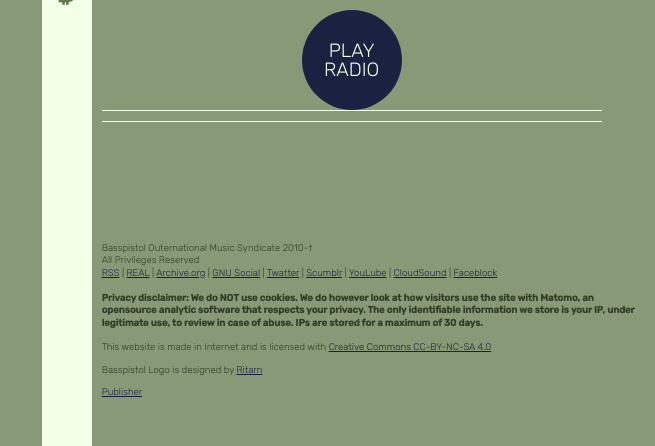
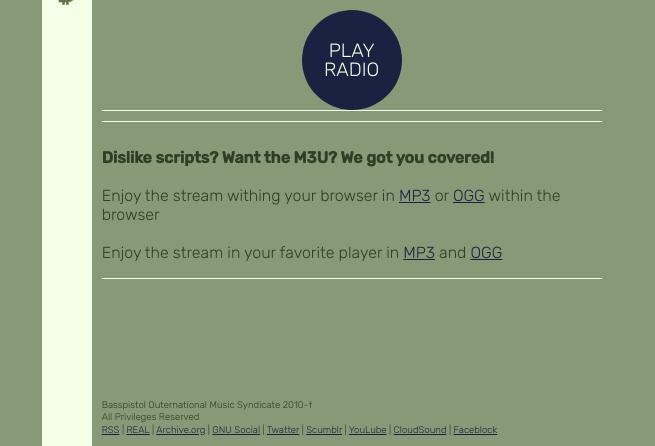
Before and after one commit to Basspistol/basspistol.com, a Jekyll site: the page built from radio.html, in a window 1280 px wide, cut to the strip 454-900 px from the top of the page. Shown: the whole strip, without its empty margins (625-1280 px from the left). Built offline with Jekyll 4.4.1, drawn with Linux system fonts in a browser that asks for light colours; some web fonts are replaced; comment, search, counter and statistics services are not loaded; some of the changed lines change nothing that is shown.

Commit message:
fixing proper links for noscript heads

```diff
--- a/_includes/footer.html
+++ b/_includes/footer.html
@@ -1,6 +1,17 @@
   <div id="footer" class="editable">
-    <p>Basspistol Outernational Music Syndicate 2010-&dagger;<br />All Privileges Reserved<br /><a target="_blank" href="/rss.xml">RSS</a> | <a href="mailto:info@basspistol.com">REAL</a> | <a href="https://archive.org/details/basspistol">Archive.org</a> | <a href="https://mastodon.art/@basspistol">GNU Social</a> | <a target="_blank" rel="noopener noreferrer nofollow" href="https://twitter.com/bpist">Twatter</a> | <a target="_blank" rel="noopener noreferrer nofollow" href="https://basspistol.tumblr.com">Scumblr</a> | <a target="_blank" rel="noopener noreferrer nofollow" href="https://youtube.com/thebasspistol">YouLube</a> | <a target="_blank" rel="noopener noreferrer nofollow" href="https://soundcloud.com/basspistol">CloudSound</a> | <a target="_blank" rel="noopener noreferrer nofollow" href="https://www.facebook.com/basspistolQC">Faceblock</a><br /><br /><strong>Privacy disclaimer: We do NOT use cookies. We do however look at how visitors use the site with Matomo, an opensource analytic software that respects your privacy. The only identifiable information we store is your IP, under legitimate use, to review in case of abuse. IPs are stored for a maximum of 30 days.</strong><br /><br />This website is made in Internet and is licensed with <a target="_blank" rel="noopener noreferrer nofollow" href="https://creativecommons.org/licenses/by-nc-sa/4.0/">Creative Commons CC-BY-NC-SA 4.0</a></p>
-    <p>Basspistol Logo is designed by <a href="https://ritarn.com/?TheOuternationalSyndicateWasHere" target="_blank" rel="noopener noreferrer nofollow">Ritarn</a></p>
+    <p>Basspistol Outernational Music Syndicate 2010-&dagger;
+      <br />All Privileges Reserved
+      <br /><a target="_blank" href="/rss.xml">RSS</a>
+      | <a href="mailto:info@basspistol.com">REAL</a>
+      | <a target="_blank" rel="noopener noreferrer nofollow" href="https://archive.org/details/basspistol">Archive.org</a>
+      | <a target="_blank" rel="noopener noreferrer nofollow" href="https://mastodon.art/@basspistol">GNU Social</a>
+      | <a target="_blank" rel="noopener noreferrer nofollow" href="https://twitter.com/bpist">Twatter</a>
+      | <a target="_blank" rel="noopener noreferrer nofollow" href="https://basspistol.tumblr.com">Scumblr</a>
+      | <a target="_blank" rel="noopener noreferrer nofollow" href="https://youtube.com/thebasspistol">YouLube</a>
+      | <a target="_blank" rel="noopener noreferrer nofollow" href="https://soundcloud.com/basspistol">CloudSound</a>
+      | <a target="_blank" rel="noopener noreferrer nofollow" href="https://www.facebook.com/basspistolQC">Faceblock</a>
+      <br /><br /><strong>Privacy disclaimer: We do NOT use cookies. We do however look at how visitors use the site with Matomo, an opensource analytic software that respects your privacy. The only identifiable information we store is your IP, under legitimate use, to review in case of abuse. IPs are stored for a maximum of 30 days.</strong><br /><br />This website is made in Internet and is licensed with <a target="_blank" rel="noopener noreferrer nofollow" href="https://creativecommons.org/licenses/by-nc-sa/4.0/">Creative Commons CC-BY-NC-SA 4.0</a></p>
+    <p>Basspistol Logo is designed by <a href="https://ritarn.com/?TheOuternationalSyndicateWasHere" target="_blank" rel="noopener noreferrer">Ritarn</a></p>
     <p><a target="_blank" href="https://set.hallstrom.ch">Publisher</a></p>
   </div>
   <script type="text/javascript">
--- a/radio.html
+++ b/radio.html
@@ -45,10 +45,10 @@ poster_image: /assets/vid/radio.jpg
             output = "<p>" + "Now Playing: " + "</p>";
             output += "<p><strong>" + json.icestats.source[1].title + "</strong> <br />by<br /><strong>" + json.icestats.source[1].artist + "</strong></p>";
             output += "<p>";
-            output += json.icestats.source[0].listeners + " peers are listening in <a href='https://radio.basspistol.com/radio.mp3.m3u'>MP3</a>";
+            output += json.icestats.source[0].listeners + " peers are listening in MP3";
             output += "</p>";
             output += "<p>";
-            output += json.icestats.source[1].listeners + " peers are listening in <a href='https://radio.basspistol.com/radio.ogg.m3u'>OGG</a>";
+            output += json.icestats.source[1].listeners + " peers are listening in OGG";
             output += "</p>";
             document.getElementById("radioPlaceholder").innerHTML=output;
           });
@@ -74,13 +74,22 @@ poster_image: /assets/vid/radio.jpg
       <div class="articles">
         <div id="radioPlaceholder"></div>
       </div>
+      <div class="articles"><p><b>Dislike scripts? Want the M3U? We got you covered!</b>
+        <br /><br />Enjoy the stream withing your browser in
+        <a target="_blank" rel="noopener noreferrer" href="https://radio.basspistol.com/radio.mp3">MP3</a>
+        or <a target="_blank" rel="noopener noreferrer" href="https://radio.basspistol.com/radio.ogg">OGG</a> within the browser
+        <br /><br />
+        Enjoy the stream in your favorite player in
+        <a target="_blank" rel="noopener noreferrer" href='https://radio.basspistol.com/radio.mp3.m3u'>MP3</a>
+        and <a target="_blank" rel="noopener noreferrer" href='https://radio.basspistol.com/radio.ogg.m3u'>OGG</a></p>
+      </div>
 {% include footer.html %}
     </div>
   </div>
     <audio preload="none" data-matomo-title="Basspistol Radio">
       <source src="https://radio.basspistol.com/radio.mp3" type="audio/mpeg" />
       <source src="https://radio.basspistol.com/radio.ogg" type="audio/ogg" />
-      <h1>Your browser isn't ready for so much hotness. Use these links instead: <a href="https://radio.basspistol.com/radio.ogg.m3u">OGG</a> or <a href="https://radio.basspistol.com/radio.mp3.m3u">MP3</a></h1>.
+      <h1>Your browser isn't ready for so much hotness. Use these links instead: <a target="_blank" rel="noopener noreferrer" href="https://radio.basspistol.com/radio.ogg.m3u">OGG</a> or <a href="https://radio.basspistol.com/radio.mp3.m3u">MP3</a></h1>.
      </audio>
   </div>
   <script type="text/javascript">
```
